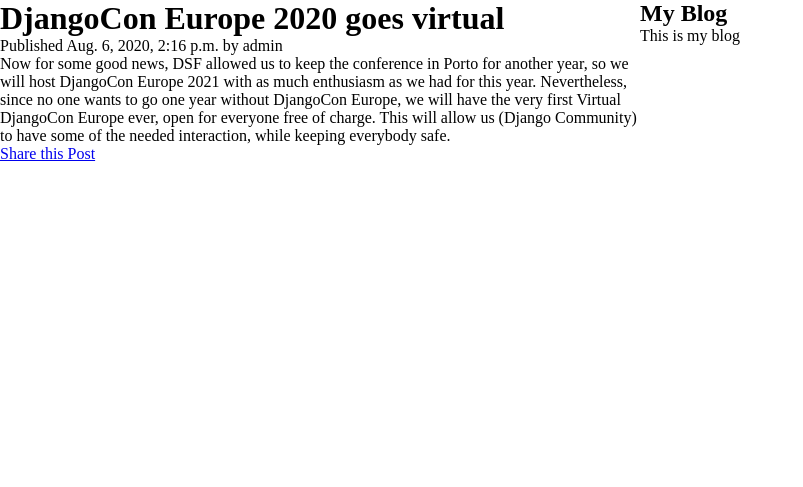
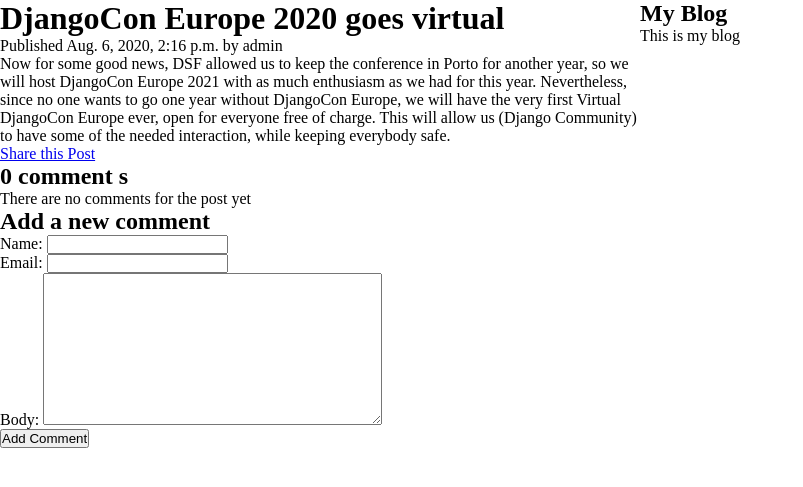
Before and after one commit to mhkmcp/MyBlogSite, a Django app: a page that uses blog/templates/blog/post_detail.html in a window 1280 px wide. Shown: the top 487 px of the page, without its empty margins (0-803 px from the left). Run offline with Django 3.2, Linux system fonts and the light colour scheme; data comes from the database, SQL or seed files in the repository; both versions use the stored data as it was after the commit.

Commit message:
Added Comment System

```diff
--- a/blog/forms.py
+++ b/blog/forms.py
@@ -1,4 +1,5 @@
 from django import forms
+from .models import Comment
 
 
 class EmailPostForm(forms.Form):
@@ -6,3 +7,9 @@
     email = forms.EmailField()
     to = forms.EmailField()
     comments = forms.CharField(required=False, widget=forms.Textarea)
+
+
+class CommentForm(forms.ModelForm):
+    class Meta:
+        model = Comment
+        fields = ('name', 'email', 'body')
--- a/blog/models.py
+++ b/blog/models.py
@@ -41,3 +41,20 @@
 
     def __str__(self):
         return self.title
+
+
+class Comment(models.Model):
+    post = models.ForeignKey(Post, on_delete=models.CASCADE,
+                             related_name='comments')
+    name = models.CharField(max_length=200)
+    email = models.EmailField()
+    body = models.TextField()
+    created = models.DateTimeField(auto_now_add=True)
+    updated = models.DateTimeField(auto_now=True)
+    active = models.BooleanField(default=True)
+
+    class Meta:
+        ordering = ('created',)
+
+    def __str__(self):
+        return 'Comment by {} on {}'.format(self.name, self.post)
--- a/blog/templates/blog/post_detail.html
+++ b/blog/templates/blog/post_detail.html
@@ -10,4 +10,30 @@
     {{post.body|linebreaks}}
     <p><a href="{% url 'blog:post_share' post.id %}">Share this Post</a></p>
 
+    {% with comments.count as total_comments %}
+        <h2>{{ total_comments }} comment {{ total_comments|pluralize }}</h2>
+    {% endwith %}
+
+    {% for comment in comments %}
+        <div class="comment">
+            <p class="info">
+                Comment {{ forloop.counter }} by {{ comment.name }} {{ comment.created }}
+            </p>
+            {{ comment.body | linebreaks }}
+        </div>
+    {% empty %}
+        <p>There are no comments for the post yet</p>
+    {% endfor %}
+
+    {% if new_comment %}
+        <h2>Your comment has been added.</h2>
+    {% else %}
+        <h2>Add a new comment</h2>
+        <form action="" method="POST">
+            {% csrf_token %}
+            {{ comment_form.as_p }}
+            <p><input type="submit" value="Add Comment"></p>
+        </form>
+    {% endif %}
+
 {% endblock %}
--- a/blog/views.py
+++ b/blog/views.py
@@ -2,7 +2,7 @@
 from django.shortcuts import render, get_object_or_404
 from django.views.generic import ListView
 from .models import Post
-from .forms import EmailPostForm
+from .forms import EmailPostForm, CommentForm
 from django.core.paginator import Paginator, EmptyPage, PageNotAnInteger
 
 
@@ -59,4 +59,21 @@
                              publish__month=month,
                              publish__day=day
                              )
-    return render(request, 'blog/post_detail.html', {'post': post})
+    comments = post.comments.filter(active=True)
+    new_comment = None
+    if request.method == 'POST':
+        comment_form = CommentForm(data=request.POST)
+        print(comment_form)
+        if comment_form.is_valid():
+            # create comment object bu don't save it yet
+            new_comment = comment_form.save(commit=False)
+            new_comment.post = post
+            new_comment.save()
+    else:
+        comment_form = CommentForm()
+    return render(request, 'blog/post_detail.html',
+                  {'post': post,
+                   'comments': comments,
+                   'new_comment': new_comment,
+                   'comment_form': comment_form
+                   })
--- a/myblogsite/settings.py
+++ b/myblogsite/settings.py
@@ -115,8 +115,8 @@
 
 EMAIL_HOST = 'smtp.gmail.com'
 EMAIL_PORT = 587
-EMAIL_HOST_USER = 'your.email@gmail.com'
-EMAIL_HOST_PASSWORD = 'your.password'
+EMAIL_HOST_USER = 'your@email'
+EMAIL_HOST_PASSWORD = 'your@password'
 EMAIL_USE_TLS = True
 EMAIL_USE_SSL = False
 
```
Also changed, not shown: blog/admin.py (+8 -1 lines), blog/migrations/0002_auto_20200808_1018.py (added), db.sqlite3.
